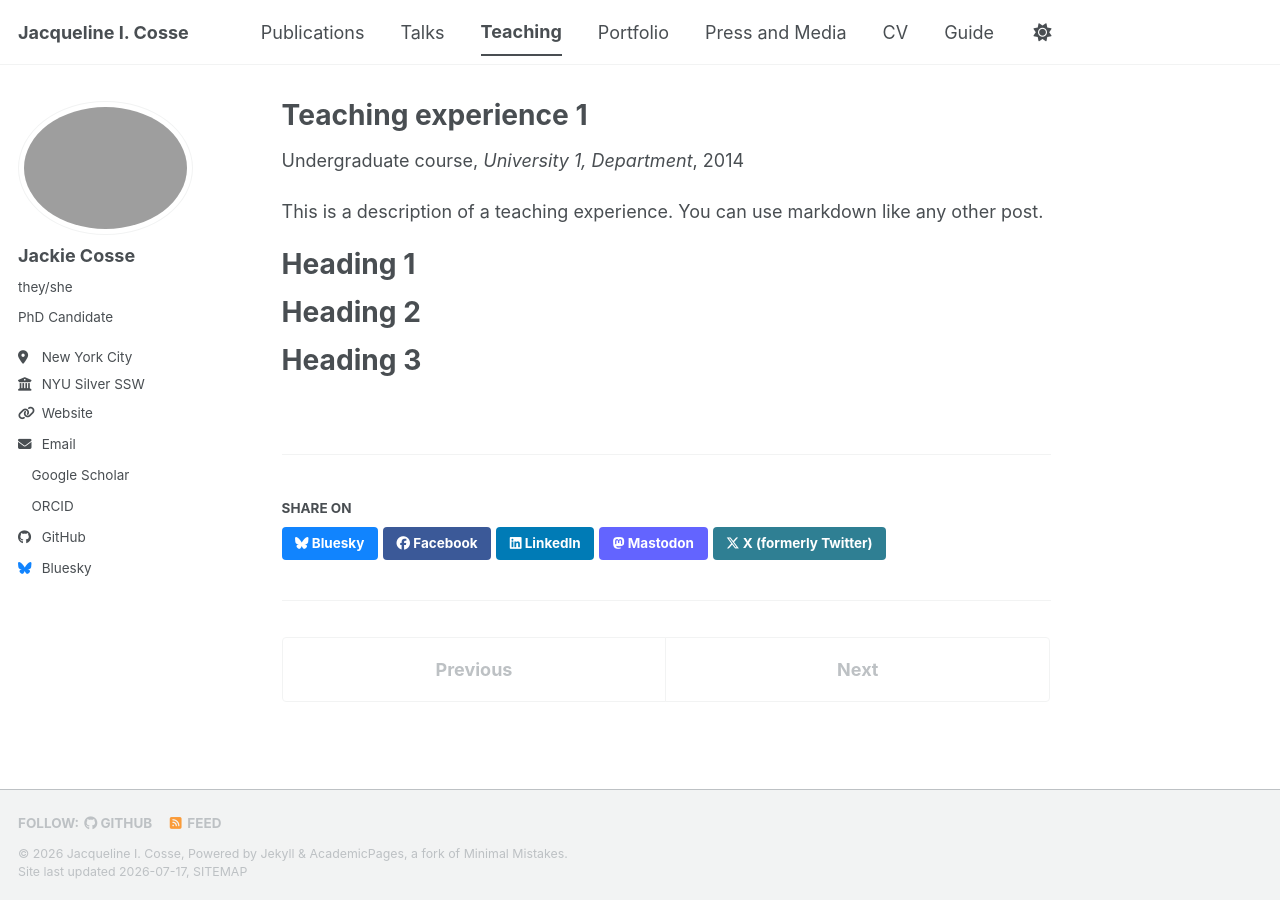
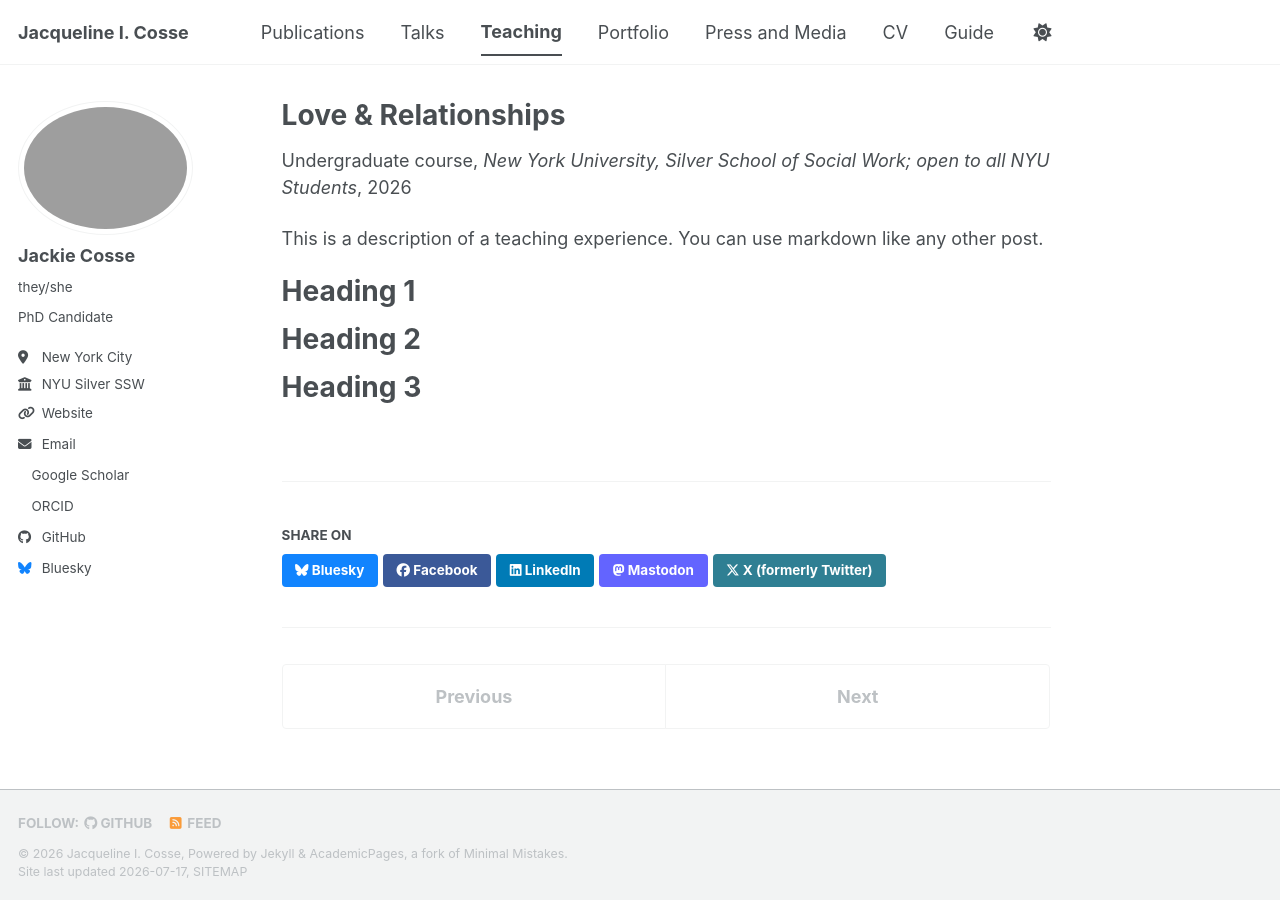
Before and after one commit to jackiecosse/jackiecosse.com, a Jekyll site: the page built from _teaching/2014-spring-teaching-1.md, in a window 1280 px wide. Built offline with Jekyll 4.4.1, drawn with Linux system fonts in a browser that asks for light colours; a style sheet for code colours, icons or effects is not loaded.

Commit message:
Update L&R-fall-teaching.md

```diff
--- a/_teaching/2014-spring-teaching-1.md
+++ b/_teaching/2014-spring-teaching-1.md
@@ -1,11 +1,13 @@
 ---
-title: "Teaching experience 1"
+title: "Love & Relationships"
 collection: teaching
 type: "Undergraduate course"
-permalink: /teaching/2014-spring-teaching-1
-venue: "University 1, Department"
-date: 2014-01-01
-location: "City, Country"
+permalink: /teaching/love-and-relationships
+venue: "New York University, Silver School of Social Work; open to all NYU Students"
+date: 2024-09-01
+date: 2025-09-01
+date: 2026-09-01
+location: "New York, New York"
 ---
 
 This is a description of a teaching experience. You can use markdown like any other post.
```
